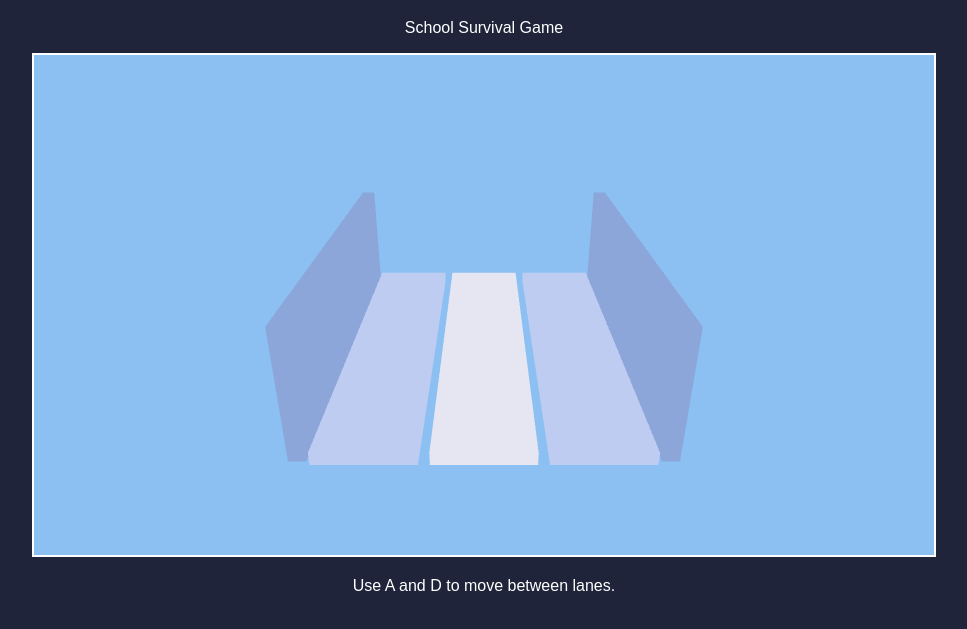
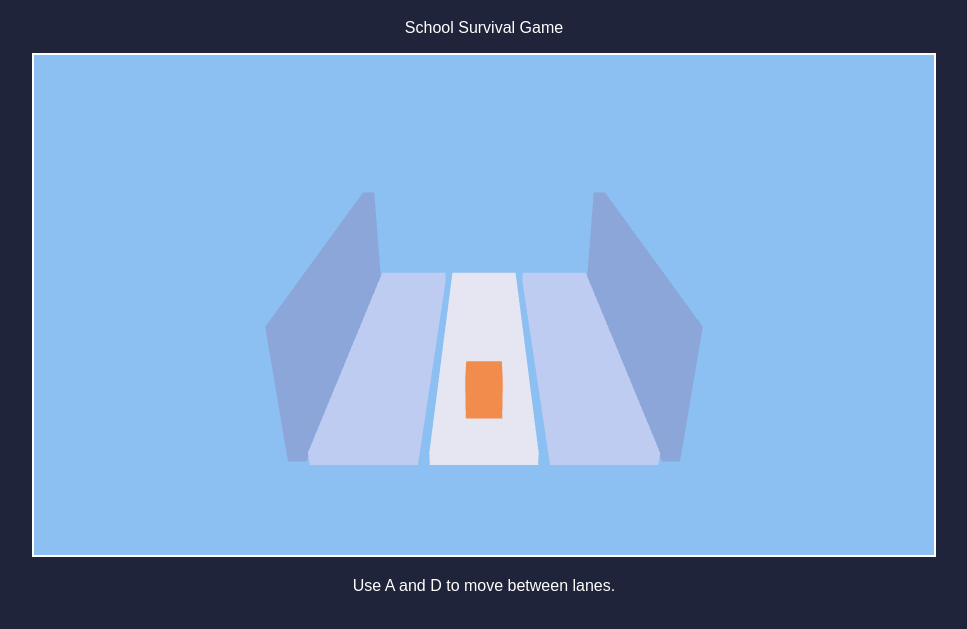
Before and after one commit to miakaranikas/Dodge-the-Blocks, a plain HTML site: page index.html in a window 1280 px wide. Shown: the part 61-690 px from the top of the page, without its empty margins (156-1123 px from the left). Drawn offline with Linux system fonts and the light colour scheme.

Commit message:
Update index.html

```diff
--- a/index.html
+++ b/index.html
@@ -165,6 +165,11 @@
                 );
 
                 drawCube(
+                    0, 0.05, 0.75, 0.65, 0.8, 0.65,
+                    vec4(0.95, 0.55, 0.30, 1)
+                );
+
+                drawCube(
                     -3.1, 0.7, -2, 0.3, 2.5, 8,
                     vec4(0.55, 0.65, 0.85, 1)
                 );
```
